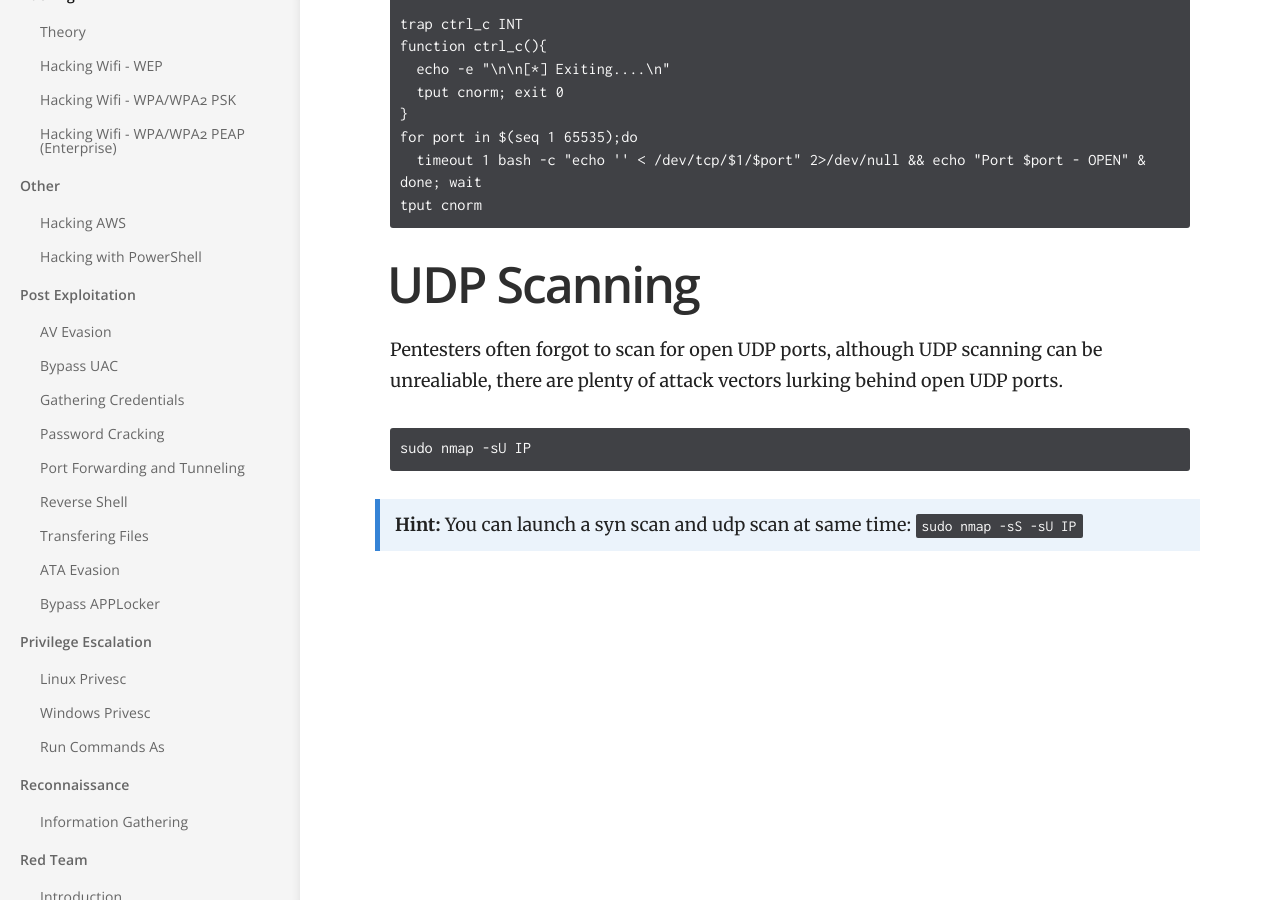
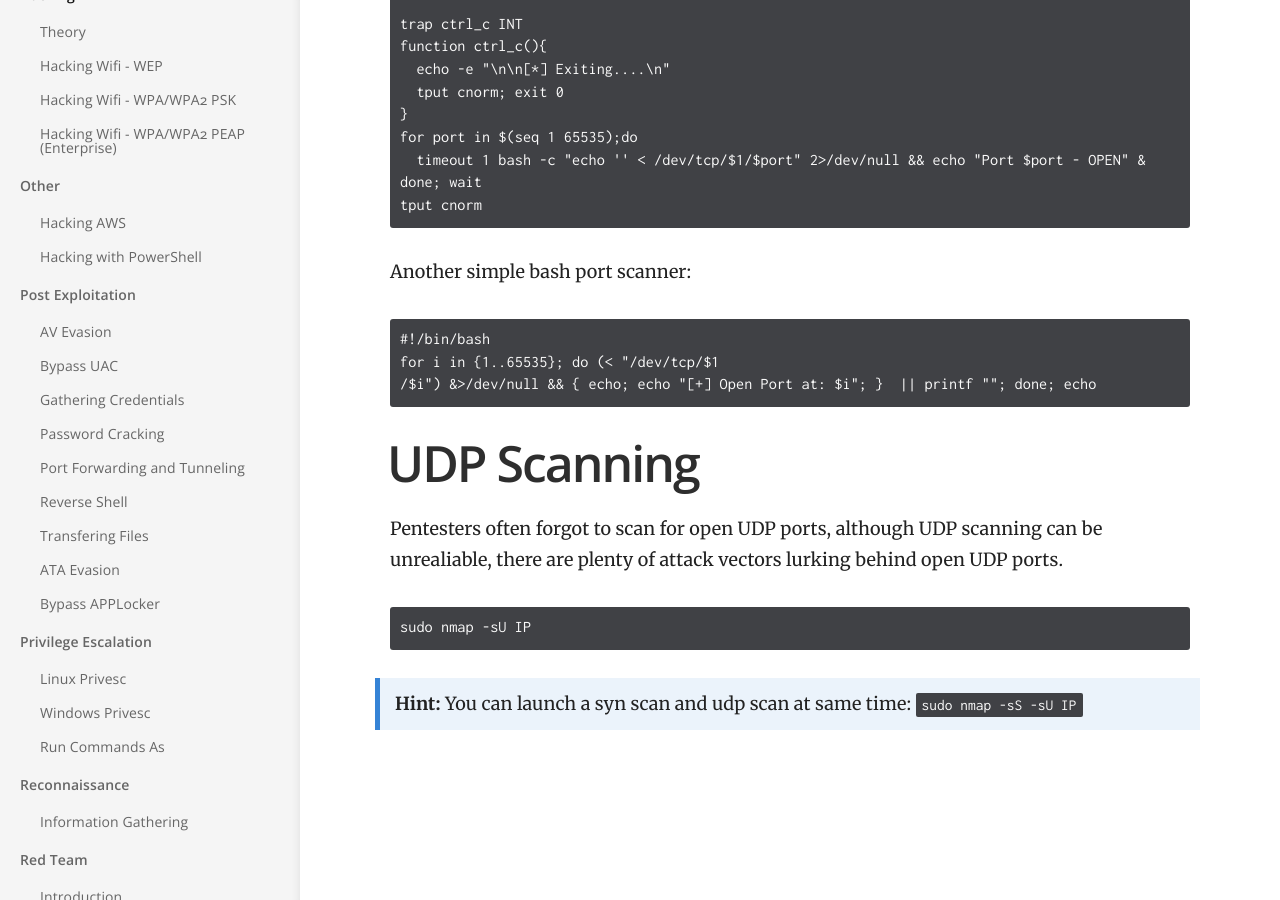
Before and after one commit to mvc1009/hackingnotes, a Jekyll site: the page built from _docs/enumeration/port-scanning.md, in a window 1280 px wide and 900 px high, scrolled down 1083 px. Built offline with Jekyll 4.4.1, drawn with Linux system fonts in a browser that asks for light colours.

Commit message:
adding port scanner

````diff
--- a/_docs/enumeration/port-scanning.md
+++ b/_docs/enumeration/port-scanning.md
@@ -50,6 +50,14 @@ done; wait
 tput cnorm
 ```
 
+Another simple bash port scanner:
+
+```
+#!/bin/bash
+for i in {1..65535}; do (< "/dev/tcp/$1
+/$i") &>/dev/null && { echo; echo "[+] Open Port at: $i"; }  || printf ""; done; echo
+```
+
 # UDP Scanning
 
 Pentesters often forgot to scan for open UDP ports, although UDP scanning can be unrealiable, there are plenty of attack vectors lurking behind open UDP ports.
````
